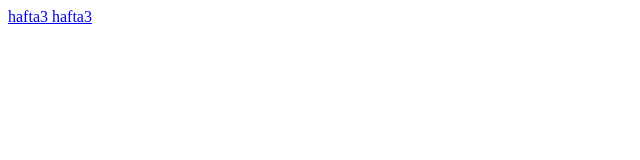
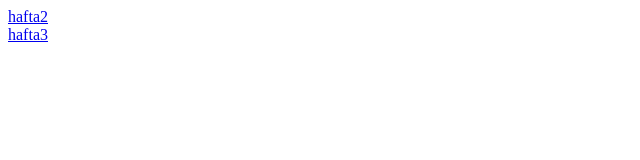
Before and after one commit to ahmetaykut33/ahmetaykutBTE311, a plain HTML site: page index.html in a window 1280 px wide. Shown: the whole page, without its empty margins (0-640 px from the left). Drawn offline with Linux system fonts and the light colour scheme.

Commit message:
Update index.html

```diff
--- a/index.html
+++ b/index.html
@@ -4,7 +4,8 @@
 
   <body>
 
-   <a href="hafta2.html">hafta3 </a>
+    <a href="hafta2.html">hafta2 </a>
+    <br>
     <a href="hafta3.html">hafta3 </a>
   </body>
 </html>
```
